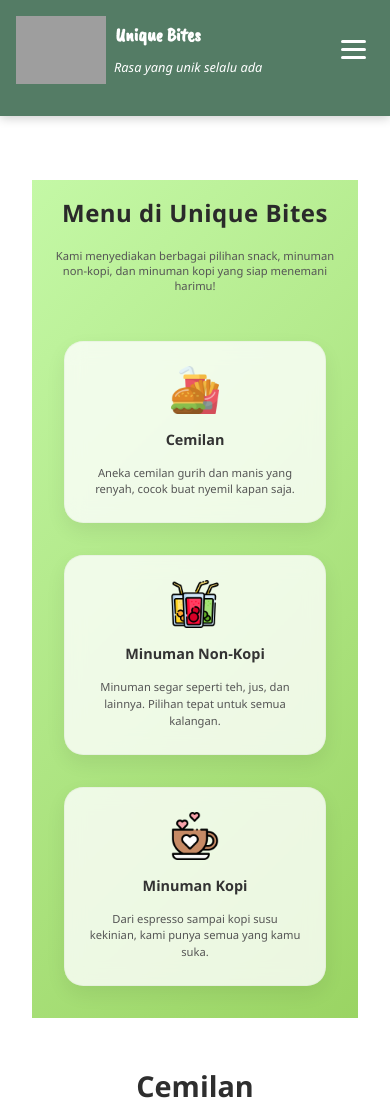
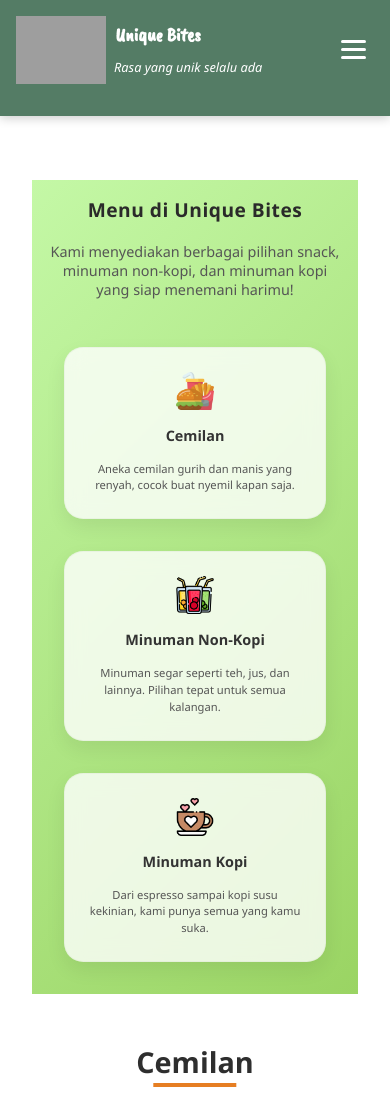
Before and after one commit to TheGhost1707/Unique-Bites, a PHP site: page /menu.html in a window 390 px wide. Shown: the top 1104 px of the page. Run offline with PHP 8.4, Linux system fonts and the light colour scheme; grey boxes are pictures that could not be loaded.

Commit message:
Update style.css

```diff
--- a/style/style.css
+++ b/style/style.css
@@ -953,11 +953,11 @@ p {
     }
 
     .product-section h3 {
-        font-size: 1.5rem;
+        font-size: 1.2rem;
     }
 
     .product-section p {
-        font-size: 0.70rem;
+        font-size: 0.90rem;
     }
 
     .product-card {
@@ -965,8 +965,8 @@ p {
     }
 
     .product-card img {
-        width: 48px;
-        height: 48px;
+        width: 38px;
+        height: 38px;
     }
 
     .product-card p {
```
